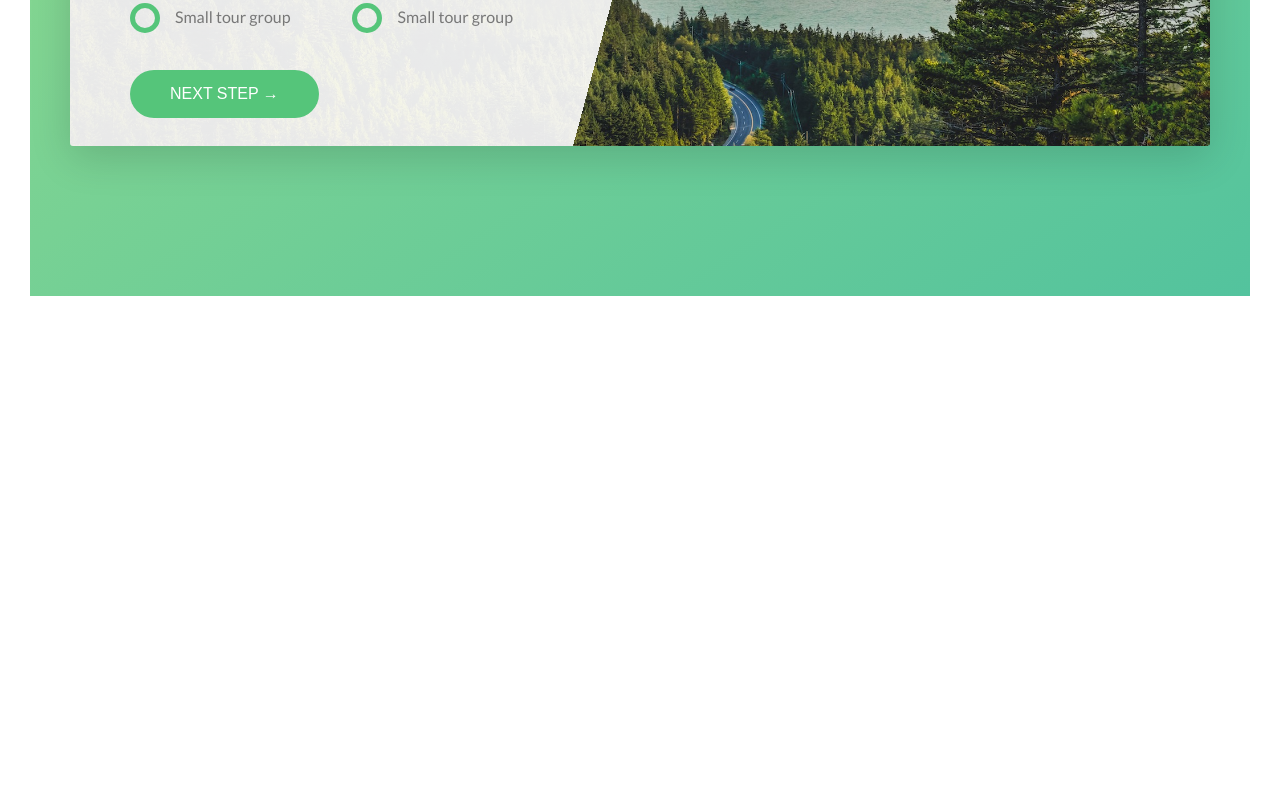
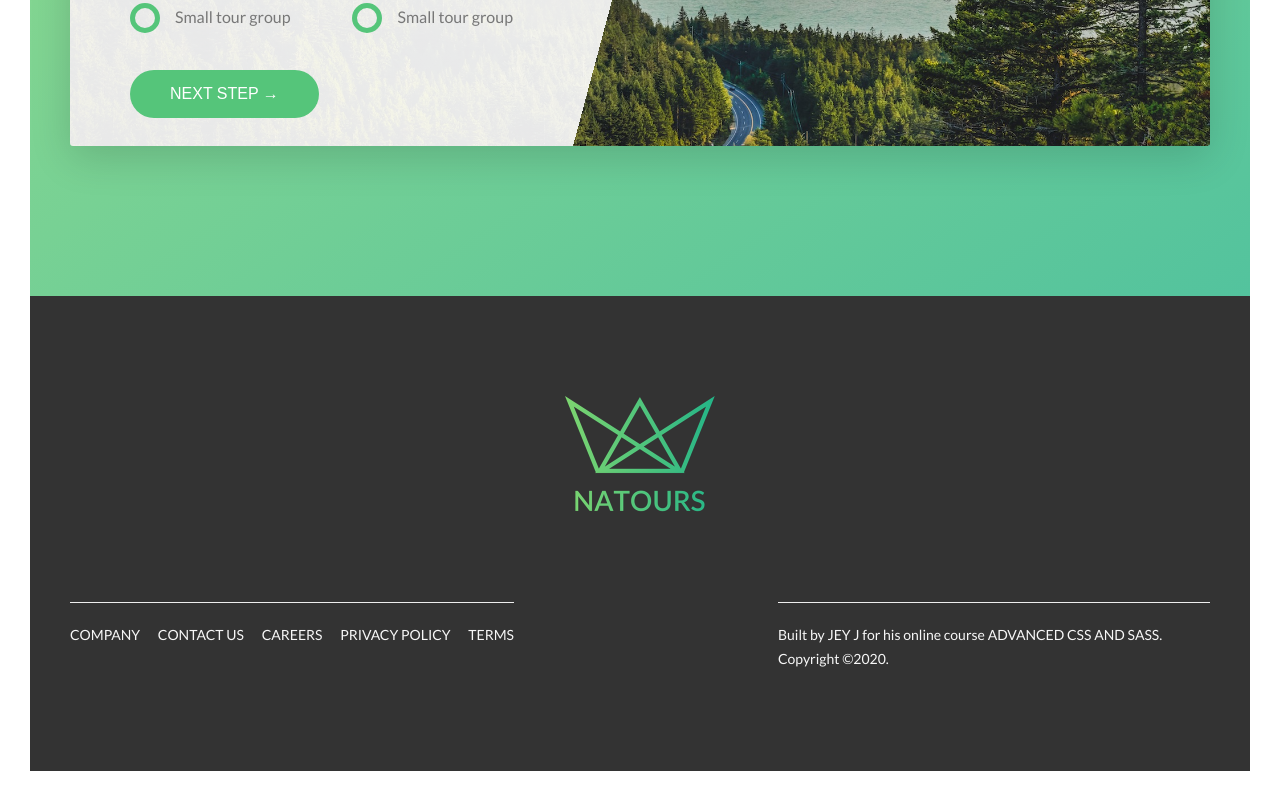
Before and after one commit to suthan83/Natours, a website: page index.html in a window 1280 px wide. Shown: the part 5001-5802 px from the top of the page. Before the commit the page ends 5327 px from the top, so only its background shows below. Drawn offline with Linux system fonts and the light colour scheme.

Commit message:
footer section complete

```diff
--- a/index.html
+++ b/index.html
@@ -310,6 +310,30 @@
             </section>
         </main>
 
+        <footer class="footer">
+            <div class="footer__logo-box">
+                <img src="img/logo-green-2x.png" alt="Full logo" class="footer__logo">
+            </div>
+            <div class="row">
+                <div class="col-1-of-2">
+                    <div class="footer__navigation">
+                        <ul class="footer__list">
+                            <li class="footer__item"><a href="#" class="footer__link">Company</a></li>
+                            <li class="footer__item"><a href="#" class="footer__link">Contact Us</a></li>
+                            <li class="footer__item"><a href="#" class="footer__link">Careers</a></li>
+                            <li class="footer__item"><a href="#" class="footer__link">Privacy Policy</a></li>
+                            <li class="footer__item"><a href="#" class="footer__link">Terms</a></li>
+                        </ul>
+                    </div>
+                </div>
+                <div class="col-1-of-2">
+                    <p class="footer__copyright">
+                        Built by <a href="#" class="footer__link">Jey J</a> for his online course <a href="#" class="footer__link">Advanced CSS and SASS</a>. Copyright &copy;2020.
+                    </p>
+                </div>
+            </div>
+        </footer>
+
         <!--
 
         <section class="grid-test">
--- a/sass/abstract/_variables.scss
+++ b/sass/abstract/_variables.scss
@@ -15,6 +15,7 @@ $color-grey-light-2: #eee;
 
 $color-grey-dark: #777;
 $color-grey-dark-2: #999;
+$color-grey-dark-3: #333;
 
 $color-white: #fff;
 $color-black: #000;
--- /dev/null
+++ b/sass/layout/_footer.scss
@@ -0,0 +1,63 @@
+.footer {
+    background-color: $color-grey-dark-3;
+    padding: 10rem 0;
+    font-size: 1.4rem;
+    color: $color-grey-light-1;
+
+    &__logo-box{
+        text-align: center;
+        margin-bottom: 8rem;
+    }
+
+    &__logo {
+        width: 15rem;
+        height: auto;
+    }
+
+
+    &__navigation {
+        border-top: 1px solid $color-grey-light-2;
+        padding-top: 2rem;
+        display: inline-block;
+
+    }
+
+    &__list {
+        list-style: none;
+    }
+
+    &__item {
+        display: inline-block;
+
+        &:not(:last-child) {
+            margin-right: 1.5rem;
+        }
+    }
+
+
+    &__copyright {
+        border-top: 1px solid $color-grey-light-2;
+        padding-top: 2rem;
+        width: 80%;
+        float: right;
+    }
+
+    &__link {
+        &:link,
+        &:visited {
+            color: $color-grey-light-1;
+            background-color: $color-grey-dark-3;
+            text-decoration: none;
+            text-transform: uppercase;
+            display: inline-block;
+            transition: all .2s;
+        }
+
+        &:hover,
+        &:active {
+            color: $color-primary;
+            box-shadow: 0 1rem 2rem rgba($color-black, .4);
+            transform: rotate(5deg) scale(1.3);
+        }
+    }
+}
--- a/sass/main.scss
+++ b/sass/main.scss
@@ -19,5 +19,6 @@
 
 @import "layout/grid";
 @import "layout/header";
+@import "layout/footer";
 
 @import "pages/home";
```
Also changed, not shown: css/style.css.
